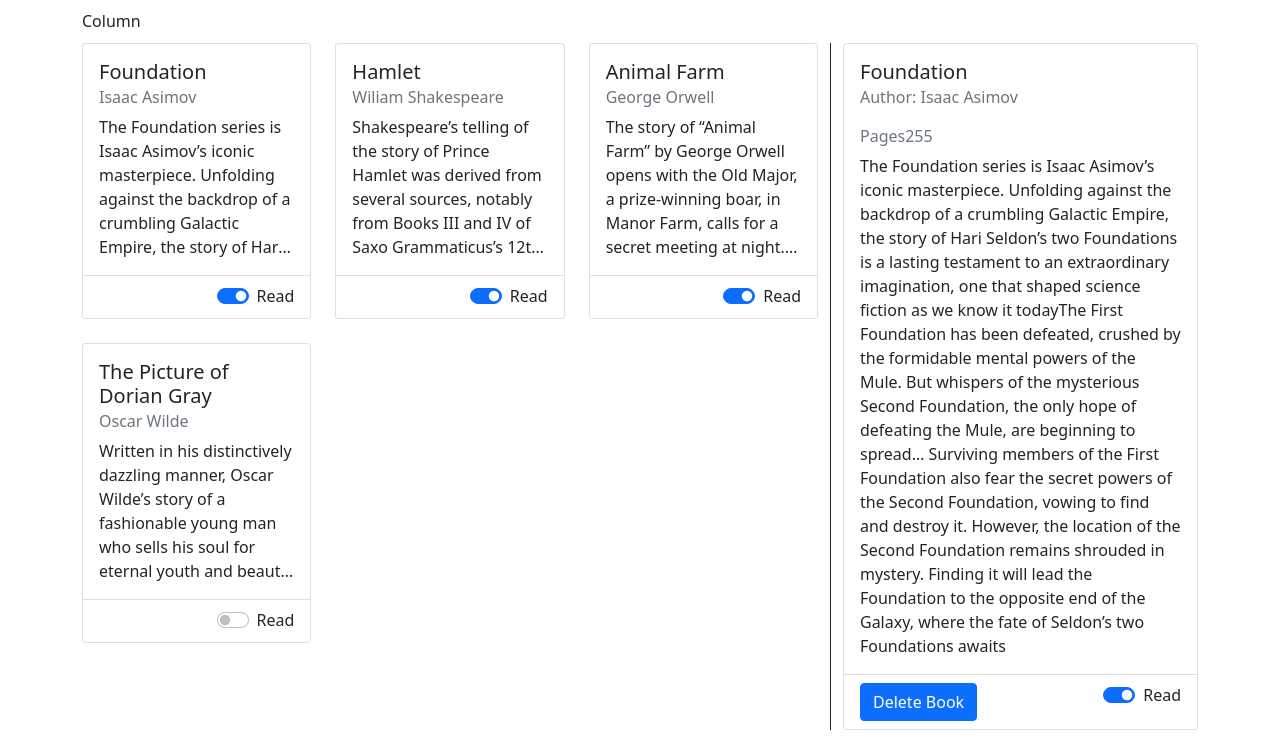
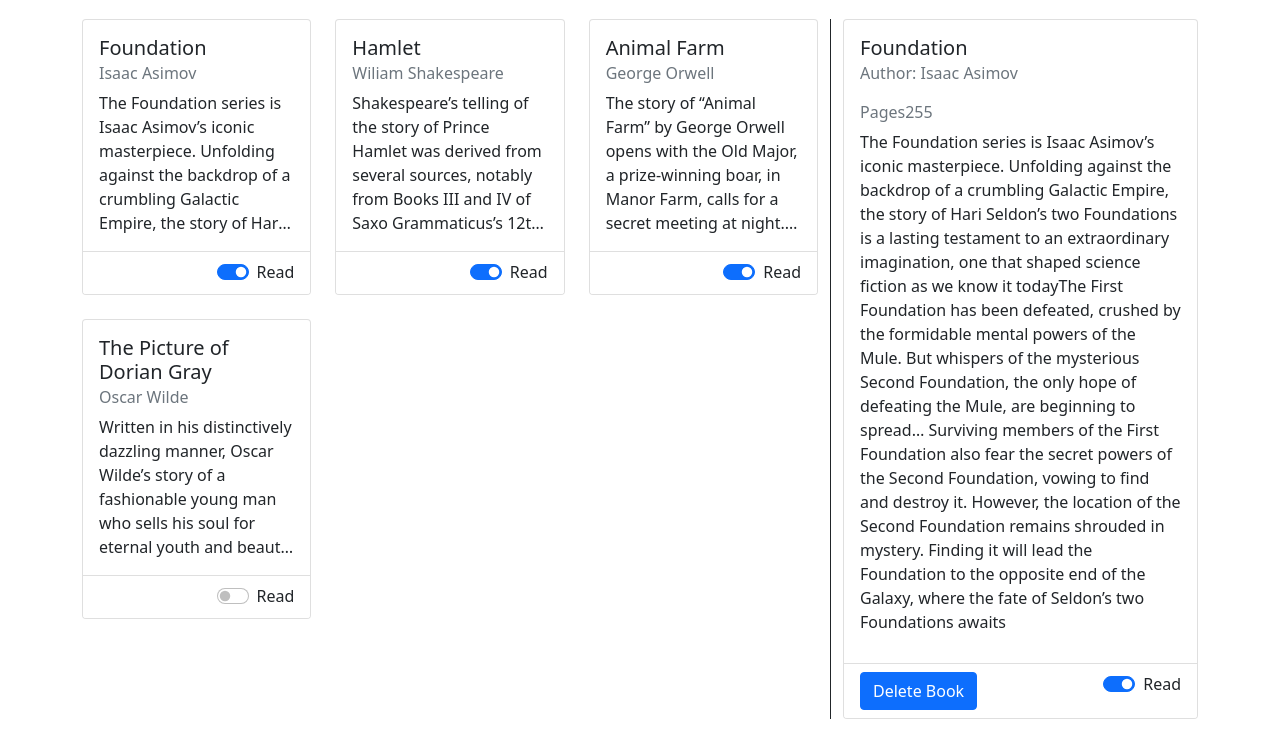
Before and after one commit to TomasGazda/Odin-Library, a plain HTML site: page index.html in a window 1280 px wide. Shown: the part 57-811 px from the top of the page. Drawn offline with nearby package versions, Linux system fonts and the light colour scheme.

Commit message:
small update of index file

```diff
--- a/index.html
+++ b/index.html
@@ -25,7 +25,7 @@
               <div class="container flex-grow-1 d-flex flex-column ">
                 <div class="first-row row">
                   <div class="col">
-                    Column
+
                   </div>
                 </div>
 
```
